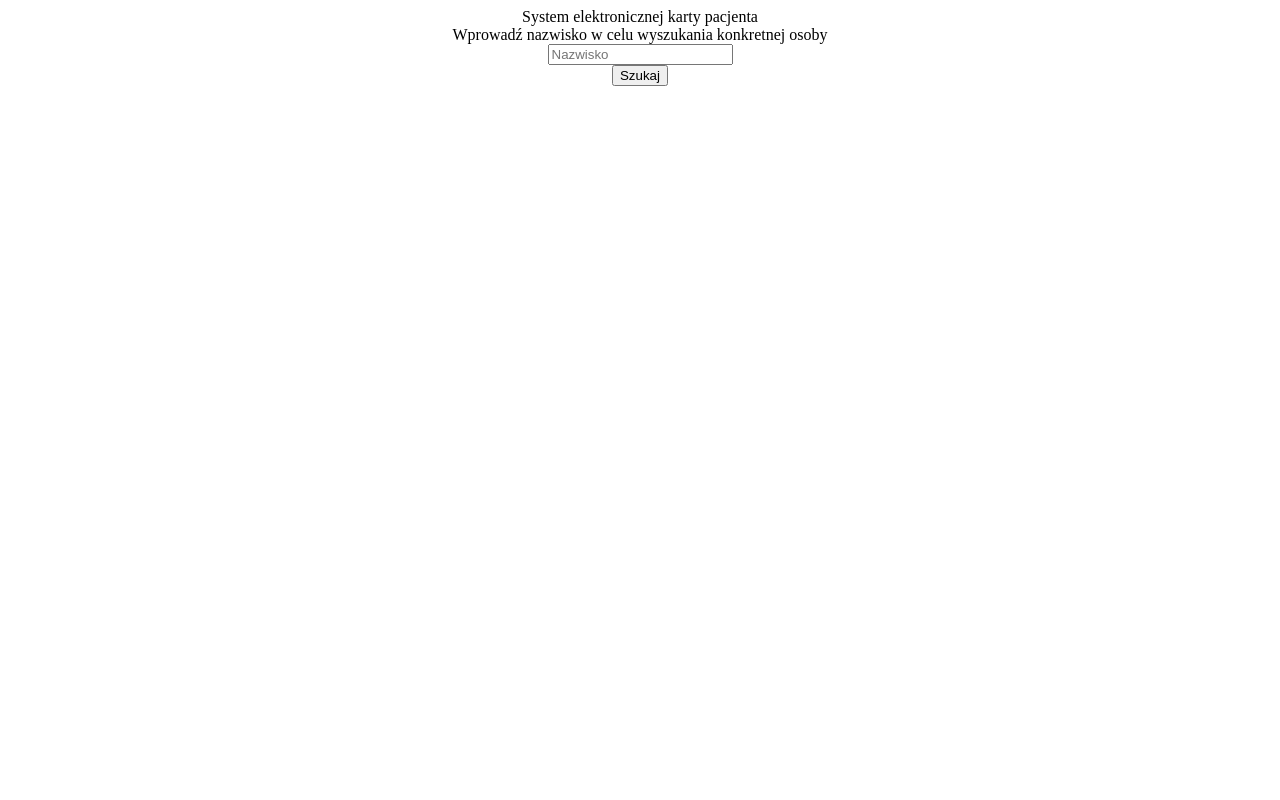
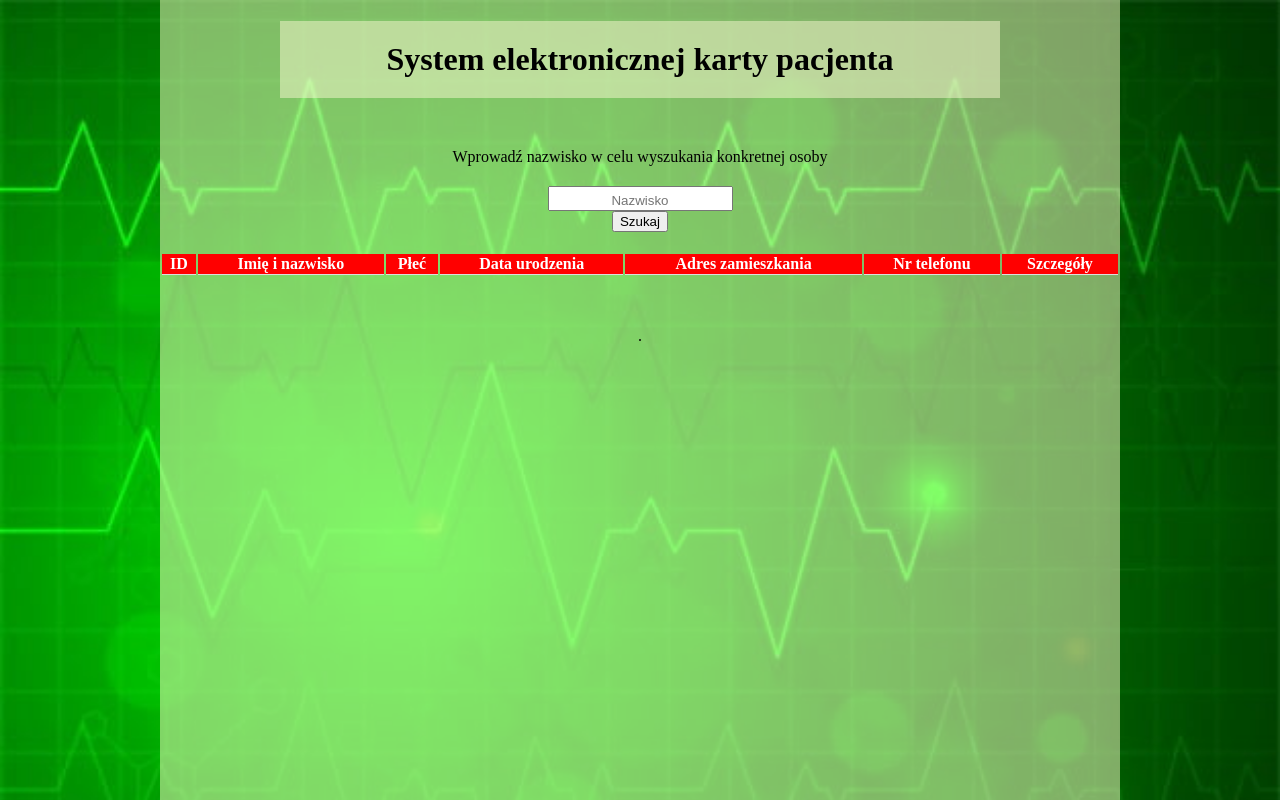
Before and after one commit to gordon502/patient-card, a plain HTML site: page patientcard/src/main/resources/static/index.html in a window 1280 px wide. Drawn offline with Linux system fonts and the light colour scheme.

Commit message:
Front-end adjustments

```diff
--- a/patientcard/src/main/resources/static/index.html
+++ b/patientcard/src/main/resources/static/index.html
@@ -7,10 +7,28 @@
         <script type="text/javascript" src="scripts/functions.js"></script>
     </head>
     <body>
-        <header>System elektronicznej karty pacjenta</header>
-        <div>Wprowadź nazwisko w celu wyszukania konkretnej osoby</div>
+    <div id="leftColumn" class="column"></div>
+    <div id="contentColumn" class="column">
+                <h1>System elektronicznej karty pacjenta</h1>
+        <div id="enterName">Wprowadź nazwisko w celu wyszukania konkretnej osoby</div>
         <input type="text" id="surname" name="surname" placeholder="Nazwisko">
-        <input type="button" id="sendButton" value="Szukaj" onclick="fillTable()">
-        <table id="patientsTable"></table>
+        <input type="button" id="sendButton" value="Szukaj" onclick="fillTable();">
+        <table id="patientsTable">
+            <thead>
+            <tr>
+                <th onclick="sortTable(0)">ID</th>
+                <th onclick="sortTable(1)">Imię i nazwisko</th>
+                <th onclick="sortTable(2)">Płeć</th>
+                <th onclick="sortTable(3)">Data urodzenia</th>
+                <th onclick="sortTable(4)">Adres zamieszkania</th>
+                <th onclick="sortTable(5)">Nr telefonu</th>
+                <th>Szczegóły</th>
+            </tr>
+            </thead>
+            <tbody id="rowToInsert"></tbody>
+        </table>
+        <div>.</div>
+    </div>
+    <div id="rightColumn" class="column"></div>
     </body>
 </html>
--- a/patientcard/src/main/resources/static/scripts/functions.js
+++ b/patientcard/src/main/resources/static/scripts/functions.js
@@ -1,27 +1,89 @@
-const patientsTableLegend = '<tr>' +
-    '                    <th>ID</th>' +
-    '                    <th>Imię i nazwisko</th>' +
-    '                    <th>Płeć</th>' +
-    '                    <th>Data urodzenia</th>' +
-    '                    <th>Adres zamieszkania</th>' +
-    '                    <th>Nr telefonu</th>' +
-    '                </tr>';
+const patientsTableLegend = `    <tr>
+                                    <th onclick="sortTable(0)">ID</th>
+                                    <th onclick="sortTable(1)">Imię i nazwisko</th>
+                                    <th onclick="sortTable(2)">Płeć</th>
+                                    <th onclick="sortTable(3)">Data urodzenia</th>
+                                    <th onclick="sortTable(4)">Adres zamieszkania</th>
+                                    <th onclick="sortTable(5)">Nr telefonu</th>
+                                    <th>Szczegóły</th>
+                                </tr>`;
 
 function fillTable() {
     fetch('http://localhost:8081/Patients')
         .then(response => response.json())
         .then(data => {
-            document.getElementById("patientsTable").innerHTML = patientsTableLegend;
+            var tableStructure = '';
             for (var i = 0; i < data.length; i++) {
                 var p = data[i];
 
-                document.getElementById("patientsTable")
-                    .innerHTML += '<tr><td>' + p["id"] +
-                    '</td><td>' + p["name"] +
-                    '</td><td>' + p["gender"] +
-                    '</td><td>' + p["birthDate"] +
-                    '</td><td>' + p["address"] +
-                    '</td><td>' + p["telecom"] + '</td></tr>';
+                tableStructure +=
+                        `<tr>
+                            <td id="id${i}">${p["id"]}</td>
+                            <td>${p["name"]}</td>
+                            <td>${p["gender"]}</td>
+                            <td>${p["birthDate"]}</td>
+                            <td>${p["address"]}</td>
+                            <td>${p["telecom"]}</td>
+                            <td><button id="btn${i}">Przejdź</button></td>
+                         </tr>`;
             }
-        })
+            document.getElementById("rowToInsert").innerHTML = tableStructure;
+            sortTable(1);
+        });
+    return true;
 }
+
+function sortTable(n) {
+    var table, rows, switching, i, x, y, shouldSwitch, dir, switchcount = 0;
+    table = document.getElementById("patientsTable");
+    switching = true;
+    // Set the sorting direction to ascending:
+    dir = "asc";
+    /* Make a loop that will continue until
+    no switching has been done: */
+    while (switching) {
+        // Start by saying: no switching is done:
+        switching = false;
+        rows = table.rows;
+        /* Loop through all table rows (except the
+        first, which contains table headers): */
+        for (i = 1; i < (rows.length - 1); i++) {
+            // Start by saying there should be no switching:
+            shouldSwitch = false;
+            /* Get the two elements you want to compare,
+            one from current row and one from the next: */
+            x = rows[i].getElementsByTagName("TD")[n];
+            y = rows[i + 1].getElementsByTagName("TD")[n];
+            /* Check if the two rows should switch place,
+            based on the direction, asc or desc: */
+            if (dir == "asc") {
+                if (x.innerHTML.toLowerCase() > y.innerHTML.toLowerCase()) {
+                    // If so, mark as a switch and break the loop:
+                    shouldSwitch = true;
+                    break;
+                }
+            } else if (dir == "desc") {
+                if (x.innerHTML.toLowerCase() < y.innerHTML.toLowerCase()) {
+                    // If so, mark as a switch and break the loop:
+                    shouldSwitch = true;
+                    break;
+                }
+            }
+        }
+        if (shouldSwitch) {
+            /* If a switch has been marked, make the switch
+            and mark that a switch has been done: */
+            rows[i].parentNode.insertBefore(rows[i + 1], rows[i]);
+            switching = true;
+            // Each time a switch is done, increase this count by 1:
+            switchcount ++;
+        } else {
+            /* If no switching has been done AND the direction is "asc",
+            set the direction to "desc" and run the while loop again. */
+            if (switchcount == 0 && dir == "asc") {
+                dir = "desc";
+                switching = true;
+            }
+        }
+    }
+}
--- a/patientcard/src/main/resources/static/styles/index.css
+++ b/patientcard/src/main/resources/static/styles/index.css
@@ -1,13 +1,75 @@
-body {
+html, body {
+    height: 100%;
+    margin: 0;
+    background-image: url("helth.jpg");
+    background-repeat: repeat;
+    background-size: cover;
+}
+
+
+.column {
+    height: 100%;
+    float: left;
+}
+
+#leftColumn, #rightColumn {
+    width: 12.5%;
+}
+
+#contentColumn {
     display: flex;
     flex-direction: column;
     align-items: center;
+    align-content: center;
+    width: 75%;
+    background-color: rgba(255, 255, 204 ,0.5);
+}
+
+#enterName {
+    margin-bottom: 20px;
+}
+
+#surname {
+    padding-top: 5px;
+}
+
+h1 {
+    width: 75%;
+    margin-bottom: 50px;
+    padding-top: 20px;
+    padding-bottom: 20px;
+    text-align: center;
+    background-color: rgba(250, 250, 210, 0.5);
 }
 
 table {
-    width: 75%;
+    margin-top: 20px;
+    width: 100%;
+    margin-bottom: 50px;
+}
+
+tr:nth-child(even) {
+    background-color: #f2f2f2;
+}
+
+tr:nth-child(odd) {
+    background-color: #d9d9d9;
+}
+
+tr:hover {
+    background-color: #ffff99;
+}
+
+input {
+    text-align: center;
+}
+
+th {
+    background-color: red;
+    color: white;
 }
 
 td, th {
     text-align: center;
+    border-bottom: 1px solid #ddd;
 }
```
Also changed, not shown: patientcard/src/main/resources/static/styles/helth.jpg (added).
